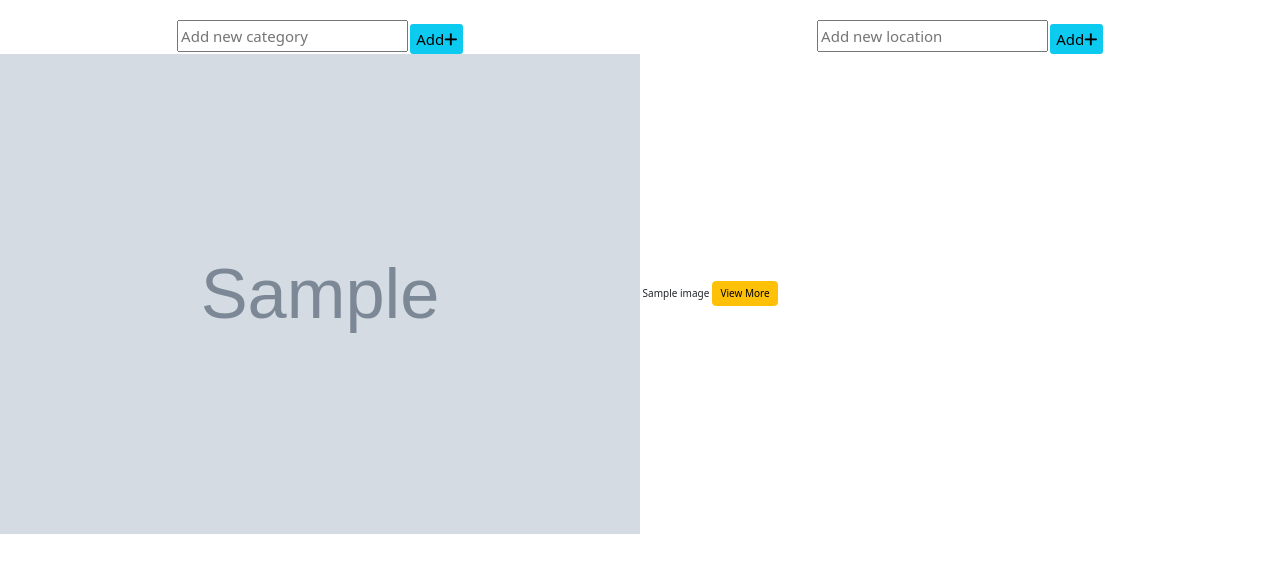
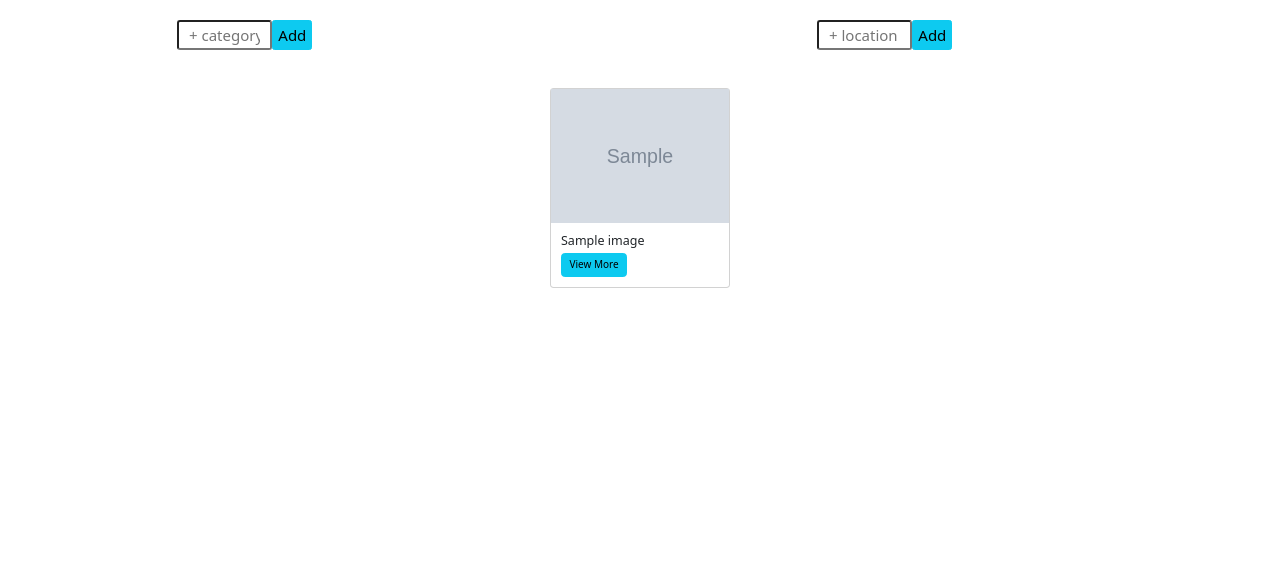
Before and after one commit to Abishag-Maitha/UpendoB-Gallery, a Django app: page / in a window 1280 px wide. Shown: the part 72-645 px from the top of the page. Run offline with Django 4.2, Linux system fonts and the light colour scheme; tables that the repository leaves empty hold one stand-in row (values such as "Sample post"); grey boxes marked "Sample" are stand-in pictures; some libraries are stand-ins or nearby versions.

Commit message:
Edit image display

```diff
--- a/gallery/templates/index.html
+++ b/gallery/templates/index.html
@@ -1,30 +1,37 @@
 {% extends 'base.html' %} {% block content %}
-<div>
+<style></style>
+<div class="">
     <div class="forms d-flex justify-content-around">
         <div class="category">
             <form action="{% url 'category' %}" method="POST">
                 {% csrf_token %}
-                <input type="text" name="category" placeholder="Add new category" class="p-1 fs-4">
-                <button type="submit" class="btn btn-sm btn-info fs-4">Add<i class="fa-solid fa-plus"></i></button>
+                <input type="text" name="category" placeholder="+ category" class="p-3 fs-4 mb-5 col-xs-4 input-sm">
+                <button type="submit" class="btn btn-sm btn-info fs-4">Add</button>
 
             </form>
         </div>
         <div class="location">
             <form action="{% url 'location' %}" method="POST">
                 {% csrf_token %}
-                <input type="text" name="location" placeholder="Add new location" class="p-1 fs-4">
-                <button type=" submit " class="btn btn-sm btn-info fs-4">Add<i class="fa-solid fa-plus "></i></button>
+                <input type="text" name="location" placeholder="+ location" class="p-3 fs-4 mb-5 col-xs-4 input-sm">
+                <button type=" submit " class="btn btn-sm btn-info fs-4">Add</button>
 
             </form>
         </div>
     </div>
 </div>
-<div>
-    {% if images %}{%for image in images%}
-    <p>
-        <img src="{{image.image.url}} " alt=" " class="h-50 w-50 "> {{image.name}}
-        <a href="{% url 'view_image' id=image.id %} " class="btn btn-warning ">View More</a>
-    </p> {% endfor %} {% else %}
-    <p>No items to display</p>
-    {% endif %}
-</div> {% endblock %}
+
+<div class="container" style="display: flex; justify-content: center;">
+    <div class="card" style="width: 18rem; margin:8px;">
+        {% if images %}{%for image in images%}
+        <img src="{{image.image.url}} " class="" alt=" ... ">
+        <div class="card-body ">
+            <h5 class="card-title ">{{image.name}}</h5>
+            <a href="{% url 'view_image' id=image.id %} " class="btn btn-info ">View More</a>
+        </div>
+        {% endfor %} {% else %}
+        <p>No items to display</p>
+        {% endif %}
+    </div>
+</div>
+{% endblock %}
```
